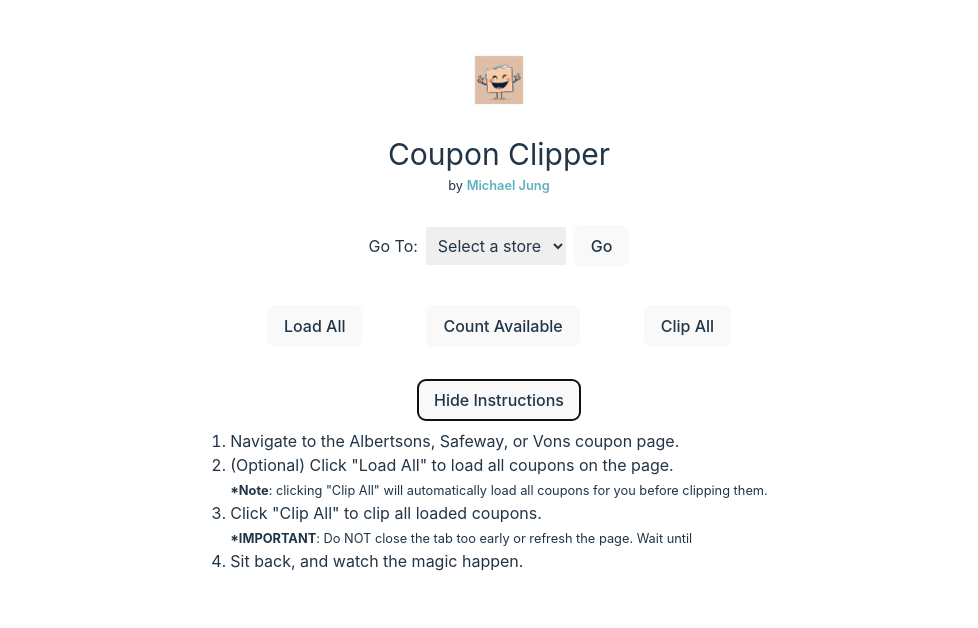
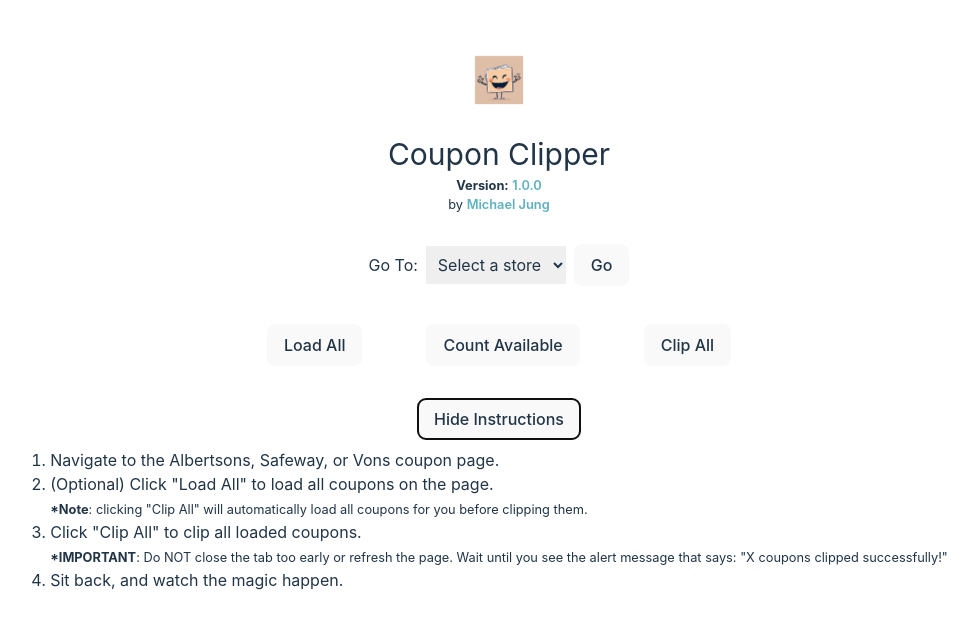
Before and after one commit to michaelhjung/coupon-clipper-chrome-ext, a React (Vite) app: page / in a window 1280 px wide. Both pictures are taken after a click on the button "Show Instructions". Shown: the top 628 px of the page, without its empty margins (141-1119 px from the left). Built offline with nearby package versions, Linux system fonts and the light colour scheme.

Commit message:
Minor tweaks

```diff
--- a/src/App.tsx
+++ b/src/App.tsx
@@ -4,7 +4,7 @@ import "./App.css";
 
 import couponClipperLogo from "/imgs/logo.jpg";
 
-import { STORES } from "./constants";
+import { CHROME_EXT_URL, STORES, VERSION } from "./constants";
 import { clipAllHandler } from "./coupons/clip";
 import { countAllHandler } from "./coupons/count";
 import { loadAllHandler } from "./coupons/load";
@@ -62,6 +62,11 @@ function App() {
       <h1 className="text-3xl pt-2 pb-1">Coupon Clipper</h1>
 
       <small>
+        <strong>Version:</strong>{" "}
+        <a href={CHROME_EXT_URL} target="_blank" rel="noopener noreferrer">
+          {VERSION}
+        </a>
+        <br />
         by{" "}
         <a
           href="https://michaelhjung.com"
@@ -155,7 +160,8 @@ function App() {
               <div>
                 <small>
                   <strong>*IMPORTANT</strong>: Do NOT close the tab too early or
-                  refresh the page. Wait until
+                  refresh the page. Wait until you see the alert message that
+                  says: "X coupons clipped successfully!"
                 </small>
               </div>
             </li>
--- a/src/constants.ts
+++ b/src/constants.ts
@@ -1,4 +1,9 @@
 import { generateUUID } from "./utils/general";
+
+export const VERSION = "1.0.0";
+
+export const CHROME_EXT_URL =
+  "https://chromewebstore.google.com/detail/coupon-clipper/dihamlfidaeahaijeogelncpkpefhded";
 
 export const DEFAULT_STORE_ID = "3132";
 export const DEFAULT_CLIENT_ID = "306b9569-2a31-4fb9-93aa-08332ba3c55d";
--- a/src/coupons/clip.ts
+++ b/src/coupons/clip.ts
@@ -11,6 +11,7 @@ export const clipAllHandler = async (
   setClipping: React.Dispatch<React.SetStateAction<boolean>>
 ) => {
   setClipping(true);
+
   const couponsLoaded = await executeScriptInActiveTab(clickLoadMoreButtons);
   if (!couponsLoaded) return setClipping(false);
 
@@ -22,7 +23,6 @@ const clipCouponsUsingAPI = async () => {
   const dataElement = document.getElementById("coupon-clipper-data");
   if (!dataElement) throw new Error("There was a problem clipping the coupons");
 
-  // Create a loader element
   const loader = document.createElement("div");
   loader.id = "clipping-loader";
   loader.style.position = "fixed";
@@ -52,7 +52,6 @@ const clipCouponsUsingAPI = async () => {
       </div>
     `;
 
-  // Inject styles for the bouncing dots
   const style = document.createElement("style");
   style.textContent = `
       @keyframes bounce {
--- a/src/coupons/count.ts
+++ b/src/coupons/count.ts
@@ -5,6 +5,7 @@ export const countAllHandler = async (
   setCounting: React.Dispatch<React.SetStateAction<boolean>>
 ) => {
   setCounting(true);
+
   const couponsLoaded = await executeScriptInActiveTab(clickLoadMoreButtons);
   if (!couponsLoaded) return setCounting(false);
 
--- a/src/coupons/load.ts
+++ b/src/coupons/load.ts
@@ -4,6 +4,7 @@ export const loadAllHandler = async (
   setLoading: React.Dispatch<React.SetStateAction<boolean>>
 ) => {
   setLoading(true);
+
   const couponsLoaded = await executeScriptInActiveTab(clickLoadMoreButtons);
   setLoading(false);
 
```
